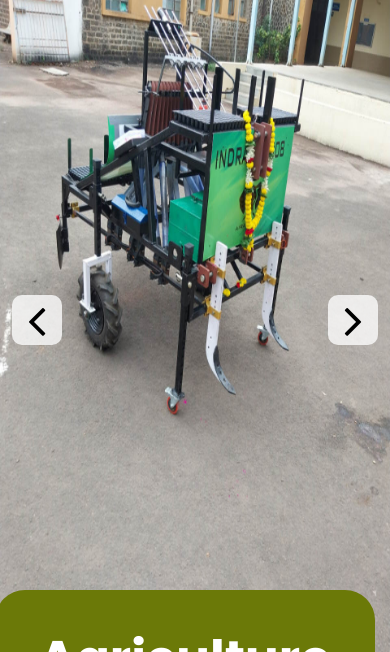
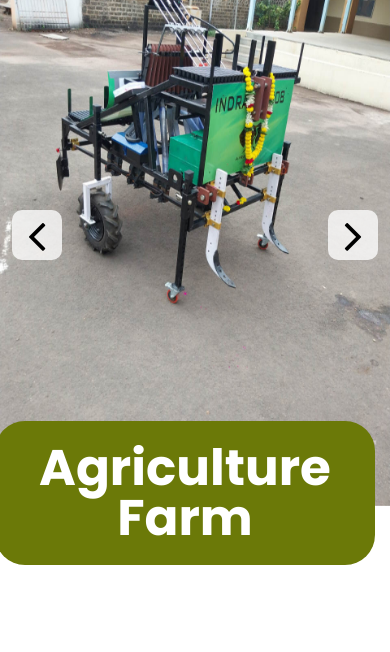
Before and after one commit to SanketChopade777/Agro-Pro-Website, a plain HTML site: page index.html in a window 390 px wide. Shown: the part 170-822 px from the top of the page. Drawn offline with nearby package versions, Linux system fonts and the light colour scheme.

Commit message:
Update responsive.css

```diff
--- a/css/responsive.css
+++ b/css/responsive.css
@@ -52,6 +52,14 @@ File Name: responsive.css
         justify-content: center;
     }
 
+    #banner1 .carousel-item img{
+        height: 80vh;
+    }
+
+    .willom h1 {
+        margin-left: 10px;
+        /* padding: 22px 44px; */
+    }
     /* .goog-te-gadget{
         position: absolute;
     }  */
@@ -73,6 +81,10 @@ File Name: responsive.css
     }
     .willom h1 {
         margin-left:30px;
+        padding: 22px 44px;
+    }
+    #banner1 .carousel-item img{
+        height: 70vh;
     }
 
 }
@@ -80,6 +92,7 @@ File Name: responsive.css
 @media (max-width: 400px){
     .willom h1 {
         margin-left: 10px;
+        /* padding: 22px 44px; */
     }
     .nav-toggler {
         position: absolute;
@@ -99,4 +112,9 @@ File Name: responsive.css
         right:120px;
     }
 
+    .willom h1 {
+        margin-left: 10px;
+        /* padding: 22px 44px; */
+    }
+
 }
```
